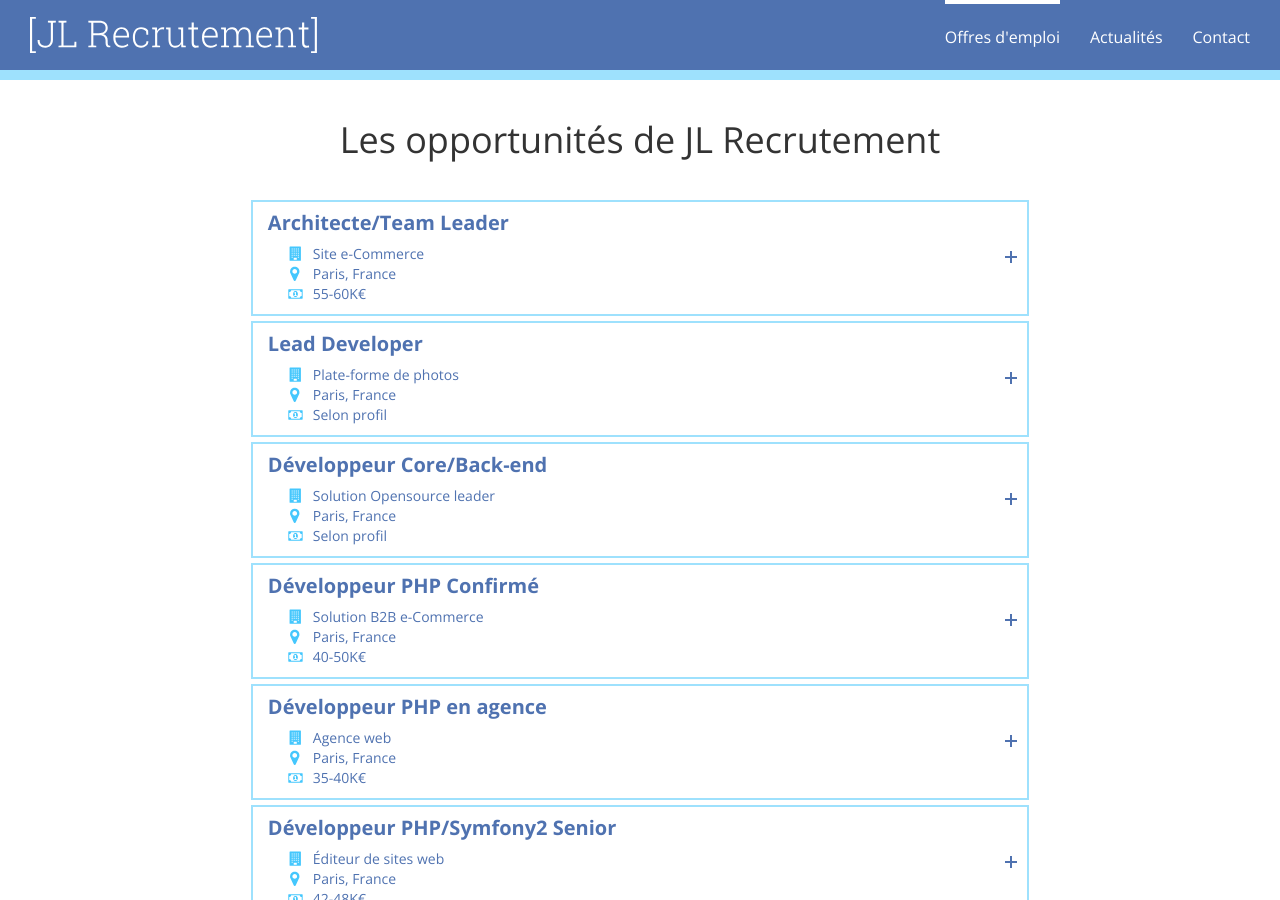
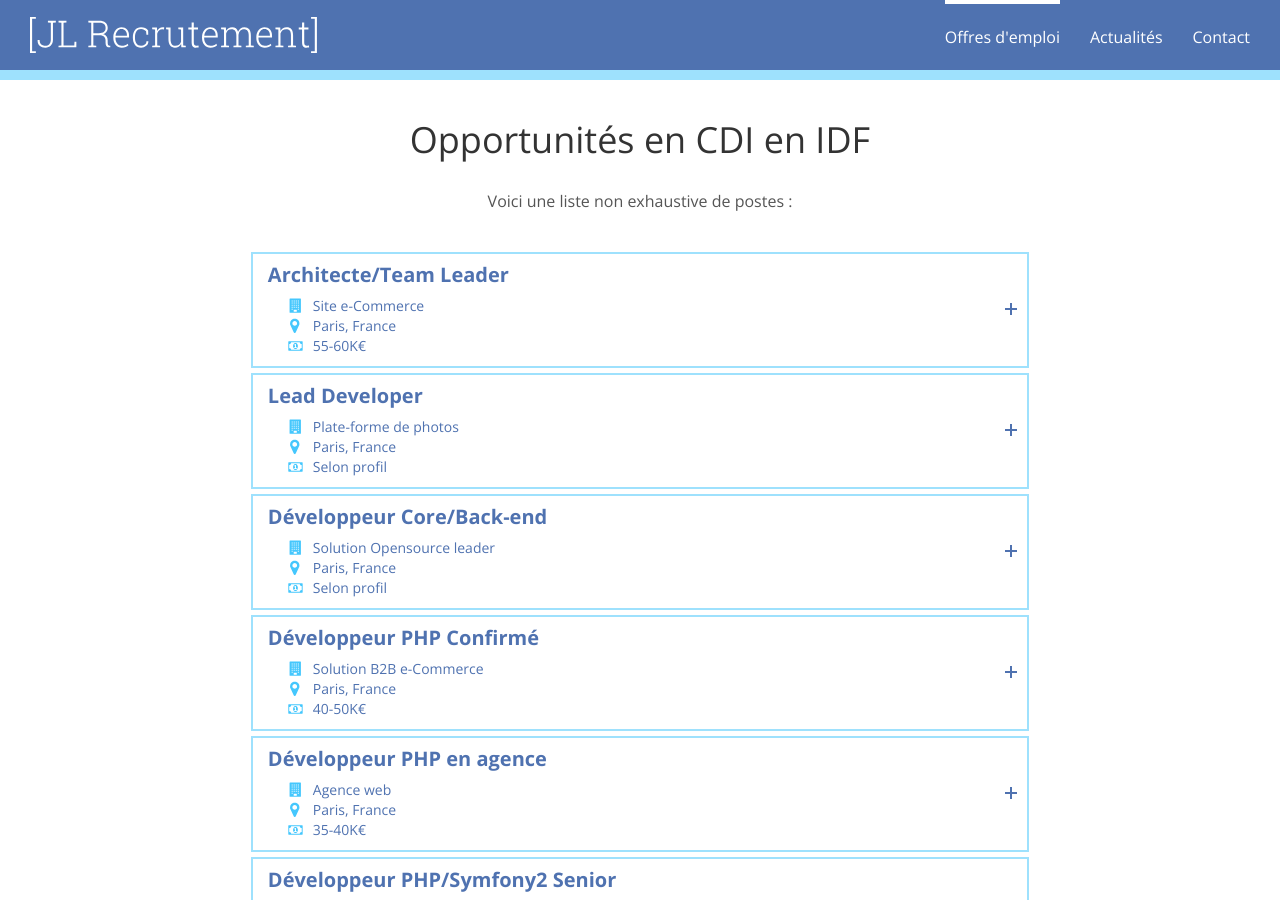
Before and after one commit to jlondiche/jlrecrutement, a Jekyll site: the page built from 01-jobs.html, in a window 1280 px wide and 900 px high. Built offline with Jekyll 4.4.1, drawn with Linux system fonts in a browser that asks for light colours; nearby versions of some CDN libraries.

Commit message:
Changement text offres d'emploi

```diff
--- a/01-jobs.html
+++ b/01-jobs.html
@@ -7,7 +7,8 @@ permalink: /recrutement-it/
 <div class="row">
     <div class="col-md-10 col-md-offset-1">
         <div class="page-heading">
-            <h1 class="page-heading__title">Les opportunités de JL Recrutement</h1>
+            <h1 class="page-heading__title">Opportunités en CDI en IDF</h1>
+            <p class="page-heading__introduction">Voici une liste non exhaustive de postes :</p>
         </div>
 
         <div id="jobs" class="jobs panel-group" role="tablist" aria-multiselectable="true">
```
